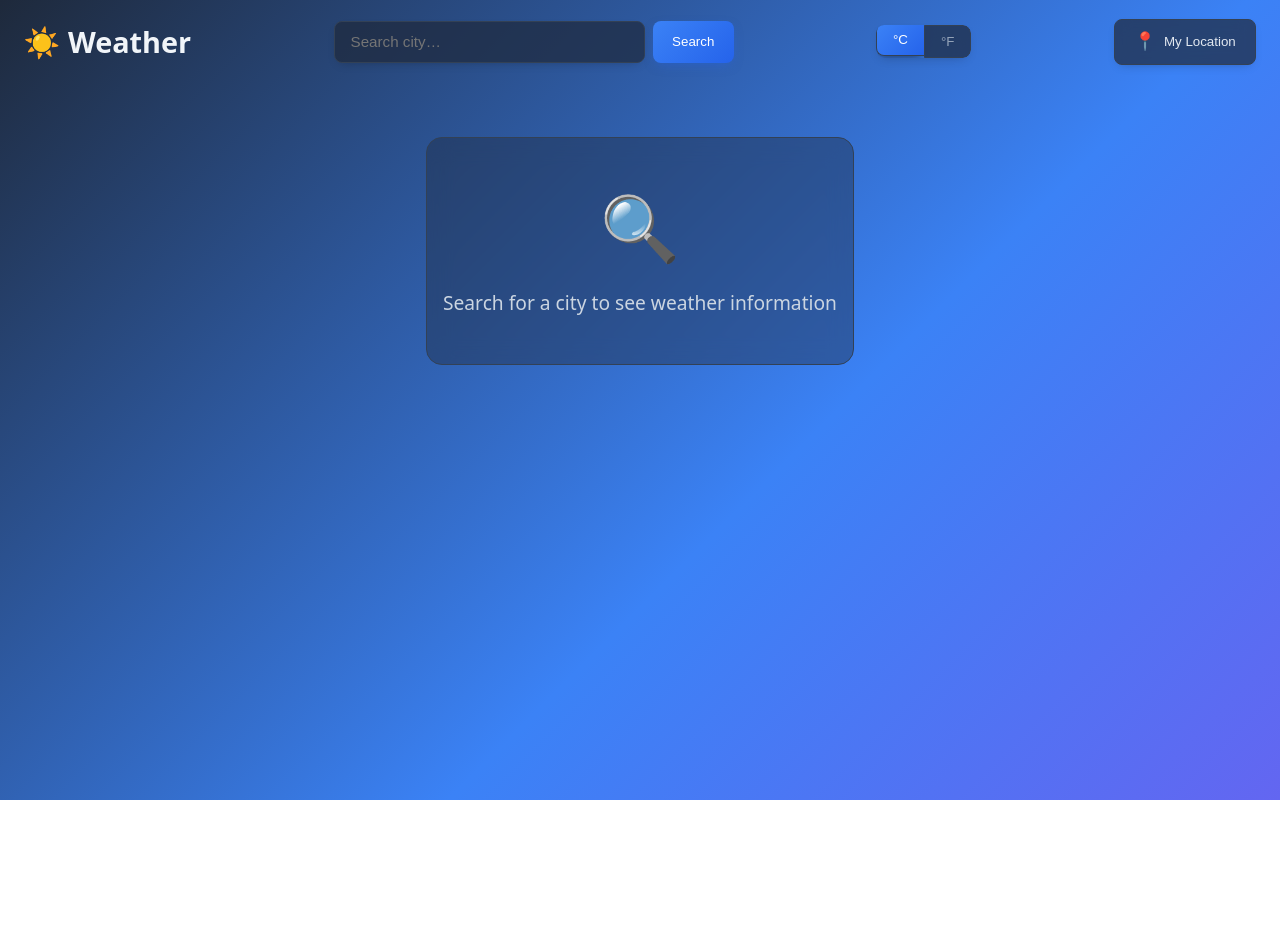
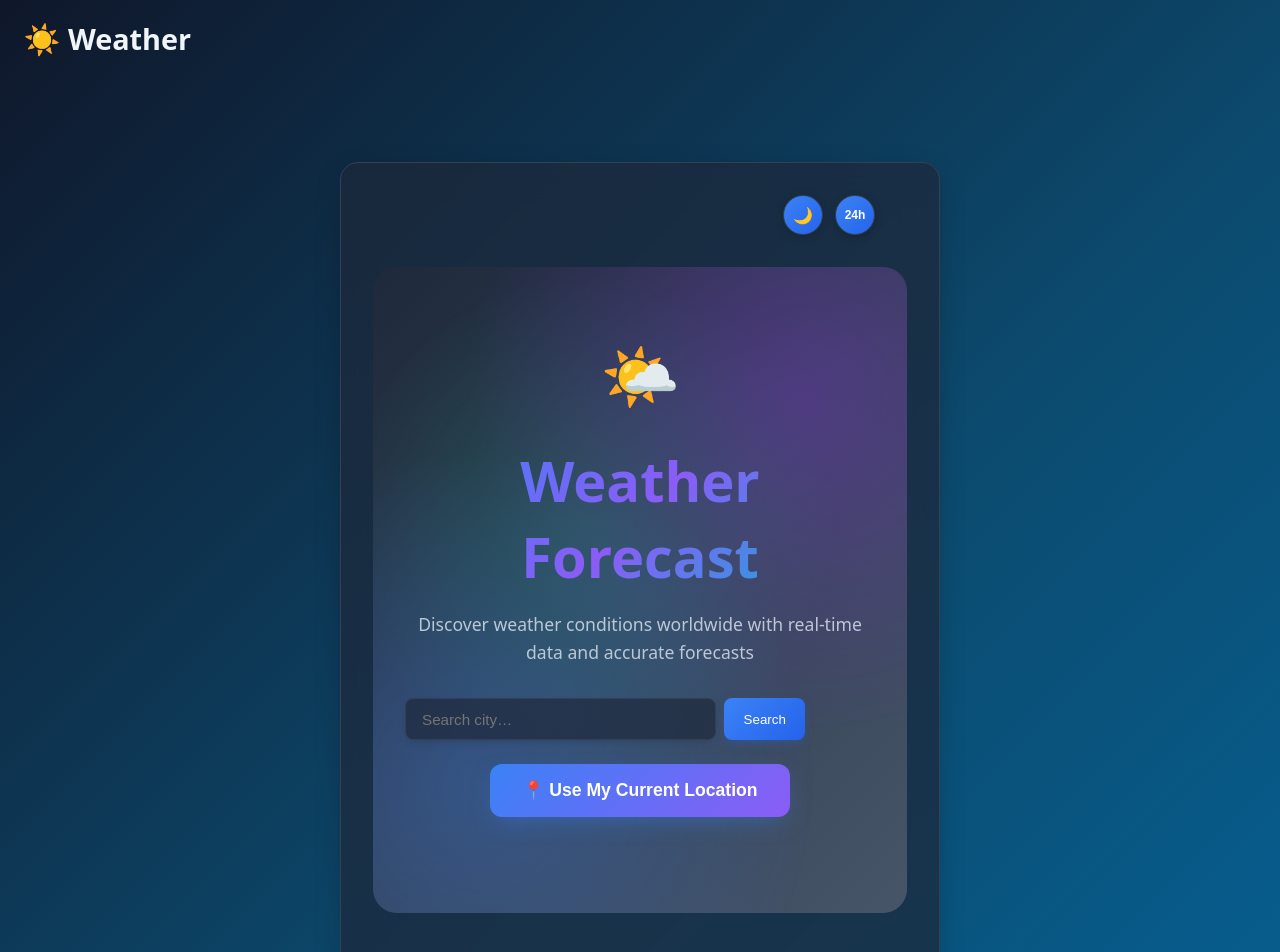
Before and after one commit to Mirf-Rahman/weather-app, a React (Vite) app: page / in a window 1280 px wide. Shown: the top 952 px of the page. Before the commit the page ends 800 px from the top, so only its background shows below. Built offline with nearby package versions, Linux system fonts and the light colour scheme.

Commit message:
update app theme gradients and home page

```diff
--- a/src/App.tsx
+++ b/src/App.tsx
@@ -1,4 +1,4 @@
-import React, { useEffect, useState, useMemo } from "react";
+import React, { useEffect, useState, useMemo, useCallback } from "react";
 import { useWeather } from "./hooks/useWeather";
 import { SearchBar } from "./components/SearchBar";
 import { CurrentWeatherCard } from "./components/CurrentWeatherCard";
@@ -7,9 +7,19 @@ import { UnitToggle } from "./components/UnitToggle";
 import { ErrorMessage } from "./components/ErrorMessage";
 import { Loader } from "./components/Loader";
 import "./AppLayout.css";
+import "./styles/enhanced.css";
+import "./styles/theme.css";
 
 export const App: React.FC = () => {
   const [units, setUnits] = useState<"metric" | "imperial">("metric");
+  const [showHome, setShowHome] = useState(true);
+  const [isRefreshing, setIsRefreshing] = useState(false);
+  const [timeFormat, setTimeFormat] = useState<"12h" | "24h">(() => {
+    return localStorage.getItem("timeFormat") === "12h" ? "12h" : "24h";
+  });
+  const [theme, setTheme] = useState<"light" | "dark">(() => {
+    return localStorage.getItem("theme") === "light" ? "light" : "dark";
+  });
   const { current, forecast, loading, error, search, searchByCoords } =
     useWeather(units);
 
@@ -17,13 +27,38 @@ export const App: React.FC = () => {
     const last = localStorage.getItem("lastCity");
     if (last) {
       search(last);
+      setShowHome(false);
     }
   }, [search]);
 
+  // Effect to apply theme
+  useEffect(() => {
+    document.documentElement.setAttribute("data-theme", theme);
+    localStorage.setItem("theme", theme);
+  }, [theme]);
+
+  // Effect to store time format preference
+  useEffect(() => {
+    localStorage.setItem("timeFormat", timeFormat);
+  }, [timeFormat]);
+
   function handleSearch(city: string) {
     search(city);
+    setShowHome(false);
   }
 
+  const refreshWeather = useCallback(() => {
+    if (!current) return;
+
+    setIsRefreshing(true);
+    search(current.name).finally(() => {
+      setTimeout(() => {
+        setIsRefreshing(false);
+      }, 1000); // Keep spinning for at least 1s for visual feedback
+    });
+  }, [current, search]);
+
+  // Map condition to base theme class (still used for internal styling hooks)
   const themeClass = useMemo(() => {
     if (!current) return "theme-default";
     const main = current.weather[0]?.main?.toLowerCase() || "default";
@@ -41,14 +76,176 @@ export const App: React.FC = () => {
     return map[main] || "theme-default";
   }, [current]);
 
+  // Fixed gradients: always blue in dark mode, orange in light mode (user request)
+  const computedGradient = useMemo(() => {
+    if (theme === "dark") {
+      return "linear-gradient(135deg,#0f172a 0%,#0c4a6e 30%,#0369a1 60%,#0ea5e9 100%)";
+    }
+    return "linear-gradient(135deg,#fef3c7 0%,#fdba74 30%,#fb923c 60%,#f97316 100%)";
+  }, [theme]);
+
+  // Home page content
+  const renderHomePage = () => (
+    <div className="home-page">
+      <div className="home-controls">
+        <div className="home-toggles">
+          <button
+            className={`icon-btn ${theme === "dark" ? "active" : ""}`}
+            onClick={() => setTheme(theme === "dark" ? "light" : "dark")}
+            title={`Switch to ${theme === "dark" ? "light" : "dark"} mode`}
+          >
+            {theme === "dark" ? "🌙" : "☀️"}
+          </button>
+
+          <button
+            className={`icon-btn ${timeFormat === "24h" ? "active" : ""}`}
+            onClick={() => setTimeFormat(timeFormat === "24h" ? "12h" : "24h")}
+            title={`Switch to ${
+              timeFormat === "24h" ? "12-hour" : "24-hour"
+            } format`}
+          >
+            <span className="time-format">
+              {timeFormat === "24h" ? "24h" : "12h"}
+            </span>
+          </button>
+        </div>
+      </div>
+
+      <div className="home-hero">
+        <div className="hero-background"></div>
+        <div className="hero-content">
+          <div className="hero-icon">🌤️</div>
+          <h1 className="hero-title">Weather Forecast</h1>
+          <p className="hero-subtitle">
+            Discover weather conditions worldwide with real-time data and
+            accurate forecasts
+          </p>
+
+          <div className="hero-search">
+            <div className="home-search-form">
+              <SearchBar onSearch={handleSearch} />
+            </div>
+            <button
+              className="home-btn primary"
+              onClick={() => {
+                if (!navigator.geolocation) return;
+                navigator.geolocation.getCurrentPosition((pos) => {
+                  const { latitude, longitude } = pos.coords;
+                  searchByCoords(latitude, longitude);
+                  setShowHome(false);
+                });
+              }}
+            >
+              📍 Use My Current Location
+            </button>
+          </div>
+        </div>
+      </div>
+
+      <div className="home-features">
+        <div className="features-container">
+          <h2 className="features-title">What You'll Get</h2>
+          <div className="features-grid">
+            <div className="feature-card">
+              <div className="feature-icon">🌡️</div>
+              <h3>Real-Time Temperature</h3>
+              <p>
+                Current conditions, feels-like temperature, and daily min/max
+                values
+              </p>
+            </div>
+            <div className="feature-card">
+              <div className="feature-icon">📊</div>
+              <h3>Detailed Metrics</h3>
+              <p>
+                Comprehensive data including humidity, pressure, wind speed, and
+                visibility
+              </p>
+            </div>
+            <div className="feature-card">
+              <div className="feature-icon">�</div>
+              <h3>5-Day Forecast</h3>
+              <p>
+                Extended forecast with hourly breakdowns and weather patterns
+              </p>
+            </div>
+            <div className="feature-card">
+              <div className="feature-icon">🌍</div>
+              <h3>Global Coverage</h3>
+              <p>
+                Access weather data for any city or location around the world
+              </p>
+            </div>
+            <div className="feature-card">
+              <div className="feature-icon">🕒</div>
+              <h3>Time Zones</h3>
+              <p>
+                Local time comparison between your location and searched cities
+              </p>
+            </div>
+            <div className="feature-card">
+              <div className="feature-icon">🎨</div>
+              <h3>Beautiful Interface</h3>
+              <p>Dark and light themes with weather-responsive backgrounds</p>
+            </div>
+          </div>
+        </div>
+      </div>
+
+      <div className="home-footer">
+        <div className="footer-content">
+          <p>Powered by OpenWeatherMap API</p>
+          <div className="footer-links">
+            <span>Made with ❤️ for weather enthusiasts</span>
+          </div>
+        </div>
+      </div>
+    </div>
+  );
+
   return (
-    <div className={`container ${themeClass}`}>
+    <div
+      className={`container ${themeClass}`}
+      data-theme={theme}
+      style={{
+        background: computedGradient,
+        ["--app-gradient" as any]: computedGradient,
+      }}
+    >
       <header>
-        <h1 className="logo" onClick={() => window.location.reload()}>
+        <h1 className="logo" onClick={() => setShowHome(true)}>
           <span className="logo-icon">☀️</span> Weather
         </h1>
+        {!showHome && (
+          <>
             <SearchBar onSearch={handleSearch} />
+            <div className="controls-group">
               <UnitToggle units={units} onChange={(u) => setUnits(u)} />
+
+              <button
+                className={`icon-btn ${theme === "dark" ? "active" : ""}`}
+                onClick={() => setTheme(theme === "dark" ? "light" : "dark")}
+                title={`Switch to ${theme === "dark" ? "light" : "dark"} mode`}
+              >
+                <span className="btn-icon">
+                  {theme === "dark" ? "🌙" : "☀️"}
+                </span>
+              </button>
+
+              <button
+                className={`icon-btn ${timeFormat === "24h" ? "active" : ""}`}
+                onClick={() =>
+                  setTimeFormat(timeFormat === "24h" ? "12h" : "24h")
+                }
+                title={`Switch to ${
+                  timeFormat === "24h" ? "12-hour" : "24-hour"
+                } format`}
+              >
+                <span className="btn-icon">
+                  {timeFormat === "24h" ? "24h" : "12h"}
+                </span>
+              </button>
+
               <button
                 className="location-btn"
                 onClick={() => {
@@ -56,13 +253,18 @@ export const App: React.FC = () => {
                   navigator.geolocation.getCurrentPosition((pos) => {
                     const { latitude, longitude } = pos.coords;
                     searchByCoords(latitude, longitude);
+                    setShowHome(false);
                   });
                 }}
               >
                 <span className="btn-icon">📍</span> My Location
               </button>
+            </div>
+          </>
+        )}
       </header>
 
+      <div className="content">
         {error && (
           <ErrorMessage
             message={error}
@@ -71,13 +273,27 @@ export const App: React.FC = () => {
         )}
         {loading && <Loader />}
 
+        {showHome && !loading && !error ? (
+          renderHomePage()
+        ) : (
+          <>
             {current && !loading && (
-        <CurrentWeatherCard data={current} units={units} />
+              <CurrentWeatherCard
+                data={current}
+                units={units}
+                timeFormat={timeFormat}
+              />
             )}
             {forecast && !loading && (
               <h3 className="forecast-title">5-Day Forecast</h3>
             )}
-      {forecast && !loading && <ForecastGrid data={forecast} units={units} />}
+            {forecast && !loading && (
+              <ForecastGrid
+                data={forecast}
+                units={units}
+                timeFormat={timeFormat}
+              />
+            )}
 
             {!current && !loading && !error && (
               <div className="empty-state">
@@ -85,6 +301,21 @@ export const App: React.FC = () => {
                 <p>Search for a city to see weather information</p>
               </div>
             )}
+          </>
+        )}
+      </div>
+
+      {/* Refresh button - only shown when weather data is displayed */}
+      {current && !showHome && (
+        <button
+          className={`refresh-btn ${isRefreshing ? "spinning" : ""}`}
+          onClick={refreshWeather}
+          disabled={isRefreshing || loading}
+          title="Refresh weather data"
+        >
+          <span className="refresh-icon">⟳</span>
+        </button>
+      )}
     </div>
   );
 };
```
Lines whose indentation alone changed are shown as unchanged.
